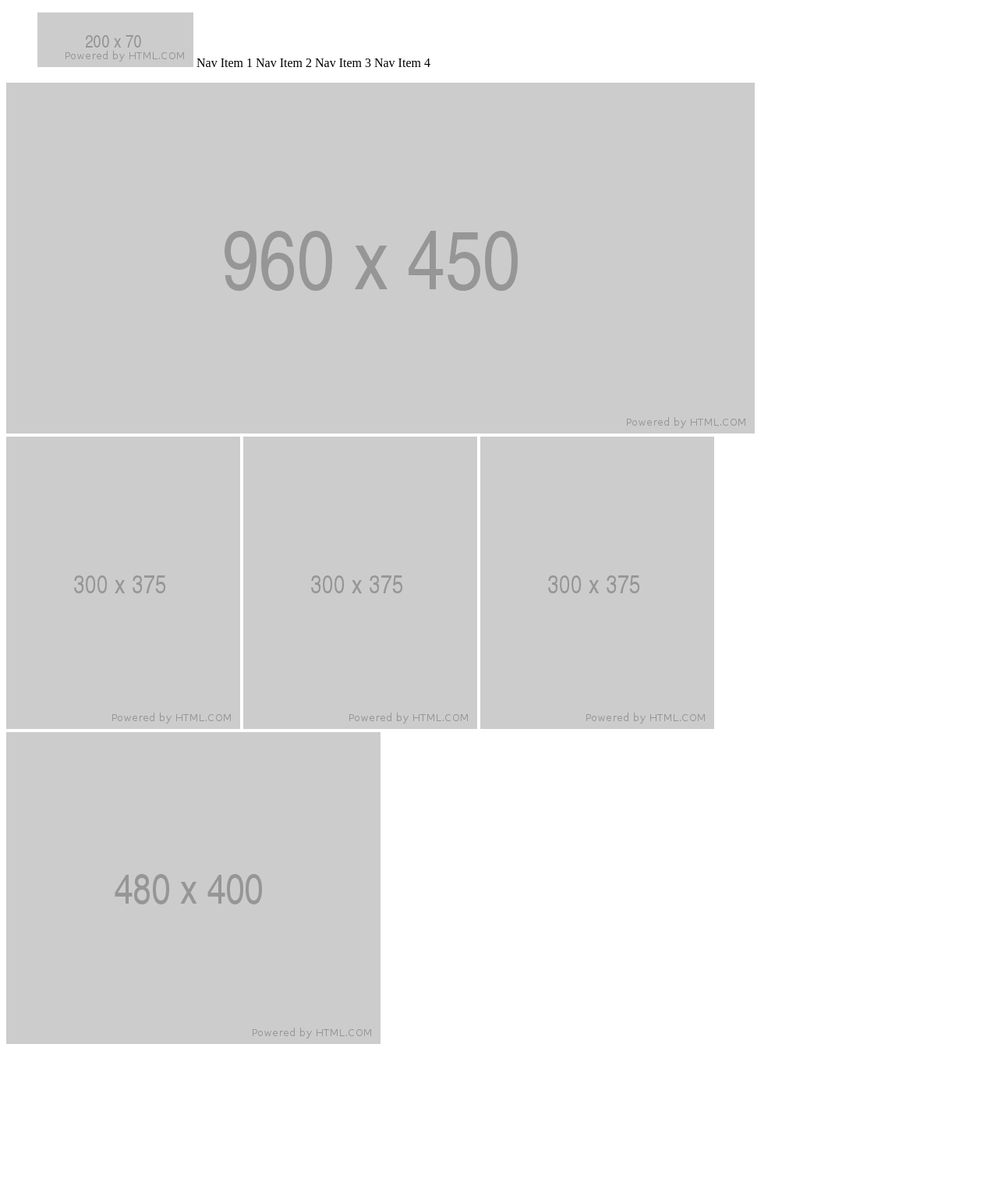
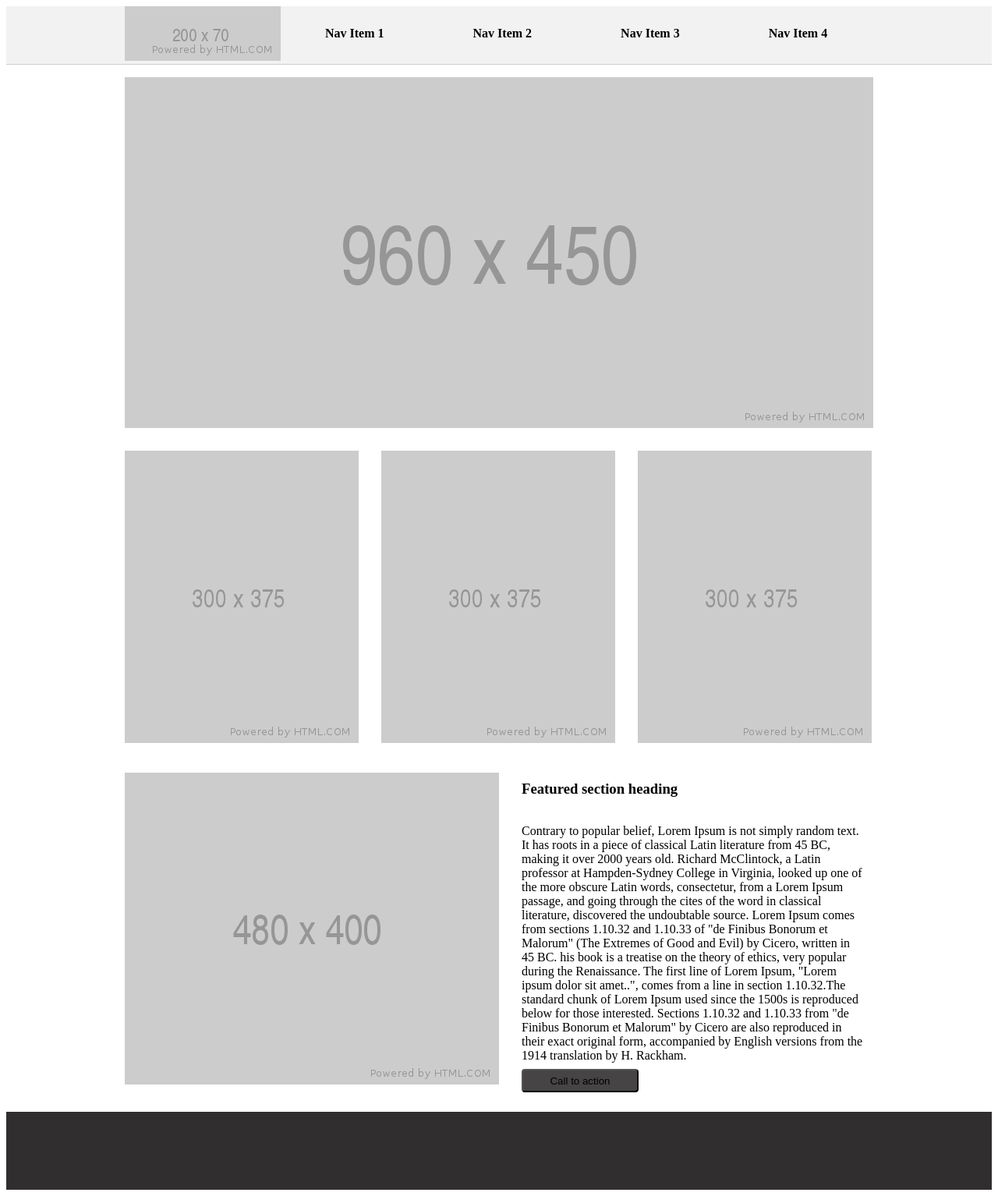
Before and after one commit to chaitanyanarukulla/Wireframe-Exercise, a plain HTML site: page index.html in a window 1280 px wide. Shown: the whole page at 78% size. Before the commit the page ends 1351 px from the top, so only its background shows below. Drawn offline with Linux system fonts and the light colour scheme.

Commit message:
updated css with placeholders

```diff
--- a/css/main.css
+++ b/css/main.css
@@ -1,8 +1,102 @@
-li {
-  margin:0%, auto;
+/* li {
     display:inline-block;
-  }
-.header {
-   background-color: darkgray;
+  } */
+.navbar {
+   background-color:rgb(48, 46, 46);
 
   }
+
+.hero {
+    width: 960px;
+   padding-top: 25px;
+    margin: auto;
+
+}
+.colum3{
+    width: 960px;
+    margin-left: auto;
+    margin-right: auto;
+    padding:auto;
+}
+#pad1{
+    padding-left: 25px;
+    padding-top: 25px;
+    padding-bottom:25px;
+}
+#pad2{
+    padding-top: 25px;
+    padding-bottom:25px;
+}
+.row4{
+    width: 960px;
+    margin: auto;
+    padding-bottom: 25px;
+
+}
+#outsidecoint {
+
+    padding-left: 25px;
+    display: inline-block;
+}
+#cointainer {
+    width: 440px;
+    height: 330px;
+    overflow: scroll;
+
+}
+footer{
+    background-color:rgb(48, 46, 46);
+    height: 100px;
+}
+button{
+    height: 30px;
+    width: 150px;
+    border-radius: 4px;
+    background-color:rgb(70, 68, 68);
+
+}
+button:hover {
+    background-color: #4CAF50; /* Green */
+    color: white;
+  }
+/*
+ul {
+    list-style-type: none;
+    margin: 0;
+    padding: 0;
+    overflow: hidden;
+    background-color: #333;
+  }
+
+li {
+    float: left;
+  }
+
+li a {
+    display:inline-block;
+    color: white;
+    text-align: center;
+    padding: 1px 30px;
+    text-decoration: none;
+  } */
+
+  #nav {
+	width: 100%;
+	float: left;
+	margin: 0 0 1em 0;
+	padding: 0;
+	background-color: #f2f2f2;
+	border-bottom: 1px solid #ccc;  }
+#nav ul {
+	list-style: none;
+	width: 960px;
+	margin: 0 auto;
+	padding: 0; }
+#nav li {
+	float: left; }
+#nav li a {
+    display: block;
+    padding: 26px 57px;
+    text-decoration: none;
+    font-weight: bold;
+	}
--- a/index.html
+++ b/index.html
@@ -10,34 +10,64 @@
 </head>
 <body>
     <header>
-        <div class="navbar">
-        <nav>
+        <div id="nav">
+
             <ul>
-            <li><img src="images/200x70.png"></li>
-            <li>Nav Item 1</li>
-            <li>Nav Item 2</li>
-            <li>Nav Item 3</li>
-            <li>Nav Item 4</li>
+                    <li><img src="images/200x70.png"></li>
+            <li><a>Nav Item 1</a></li>
+            <li><a>Nav Item 2</a></li>
+            <li><a>Nav Item 3</a></li>
+            <li><a>Nav Item 4</a></li>
         </ul>
-    </nav>
+
 </div>
     </header>
-    <div id="hero">
+    <div class="hero">
     <img src="images/960x450.png">
+    </div >
+    <div class="colum3">
+            <img id="pad2"src="images/300x375.png">
+            <img id="pad1" src="images/300x375.png">
+            <img id="pad1" src="images/300x375.png">
     </div>
-    <div>
-            <img src="images/300x375.png">
-            <img src="images/300x375.png">
-            <img src="images/300x375.png">
-    </div>
-    <div>
+    <div class="row4">
             <img src="images/480x400.png">
-
-    </div>
+            <div id="outsidecoint">
+                <h3>Featured section heading</h3>
+                <div id="cointainer">
+                   <p> Contrary to popular belief, Lorem Ipsum is not simply random text.
+                    It has roots in a piece of classical Latin literature from 45 BC,
+                    making it over 2000 years old. Richard McClintock, a Latin professor
+                    at Hampden-Sydney College in Virginia, looked up one of the more obscure
+                    Latin words, consectetur, from a Lorem Ipsum passage, and going
+                    through the cites of the word in classical literature, discovered the undoubtable
+                    source. Lorem Ipsum comes from sections 1.10.32 and 1.10.33 of "de Finibus Bonorum
+                    et Malorum" (The Extremes of Good and Evil) by Cicero, written in 45 BC.
+                    his book is a treatise on the theory of ethics, very popular during
+                    the Renaissance. The first line of Lorem Ipsum, "Lorem ipsum dolor sit amet..", comes
+                    from a line in section 1.10.32.The standard chunk of Lorem Ipsum
+                    used since the 1500s is reproduced below for those interested. Sections 1.10.32 and 1.10.33
+                    from "de Finibus Bonorum et Malorum" by Cicero are also reproduced in their exact original
+                    form, accompanied by English versions from the 1914 translation by H. Rackham.</p>
+                    <p> Contrary to popular belief, Lorem Ipsum is not simply random text.
+                            It has roots in a piece of classical Latin literature from 45 BC,
+                            making it over 2000 years old. Richard McClintock, a Latin professor
+                            at Hampden-Sydney College in Virginia, looked up one of the more obscure
+                            Latin words, consectetur, from a Lorem Ipsum passage, and going
+                            through the cites of the word in classical literature, discovered the undoubtable
+                            source. Lorem Ipsum comes from sections 1.10.32 and 1.10.33 of "de Finibus Bonorum
+                            et Malorum" (The Extremes of Good and Evil) by Cicero, written in 45 BC.
+                            his book is a treatise on the theory of ethics, very popular during
+                            the Renaissance. The first line of Lorem Ipsum, "Lorem ipsum dolor sit amet..", comes
+                            from a line in section 1.10.32.The standard chunk of Lorem Ipsum
+                            used since the 1500s is reproduced below for those interested. Sections 1.10.32 and 1.10.33
+                            from "de Finibus Bonorum et Malorum" by Cicero are also reproduced in their exact original
+                            form, accompanied by English versions from the 1914 translation by H. Rackham.</p>
+                        </div>
+                        <button>Call to action</button>
+                    </div>
+                </div>
     <footer>
-        <div>
-
-        </div>
 
     </footer>
 
```
